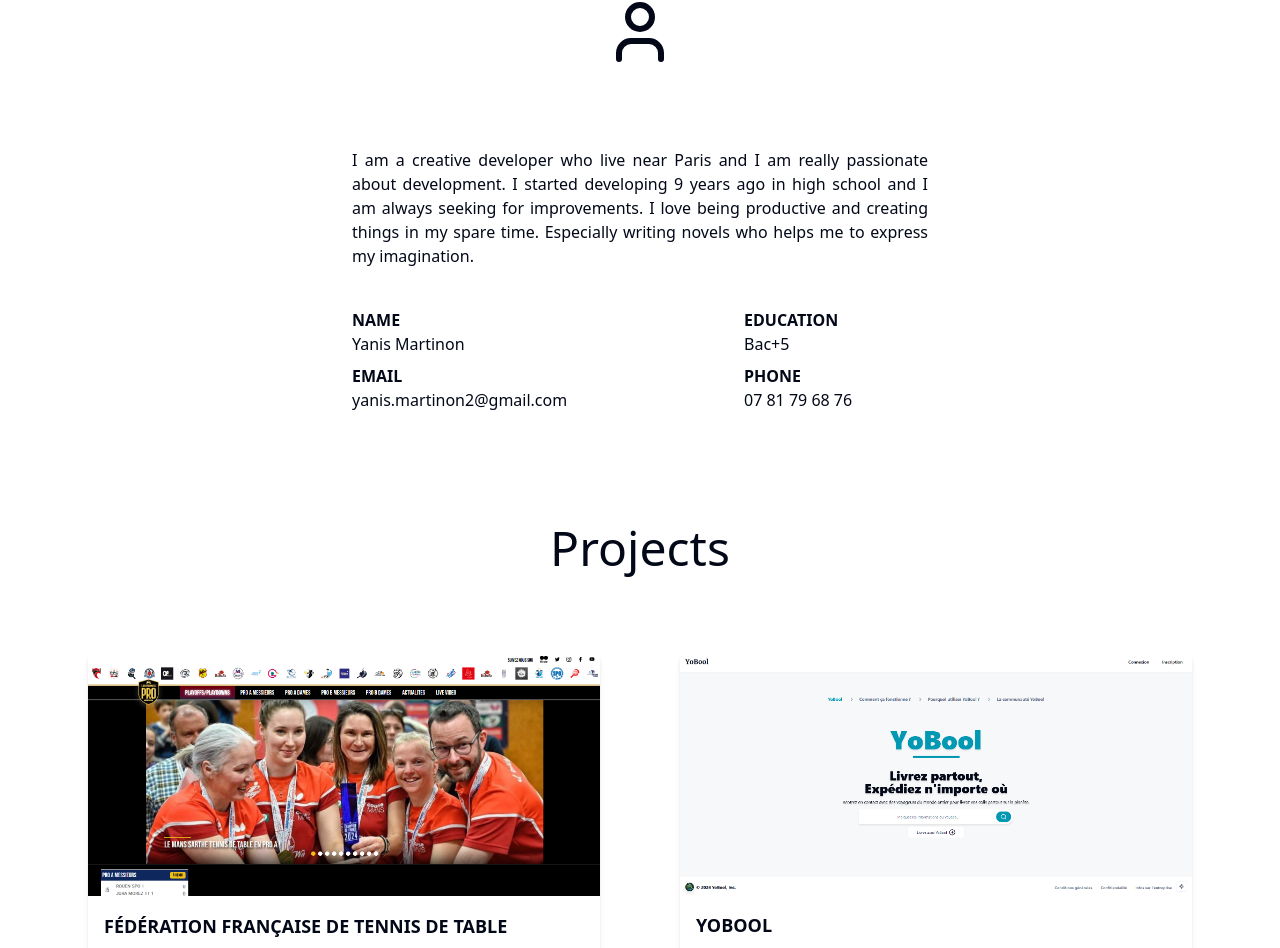
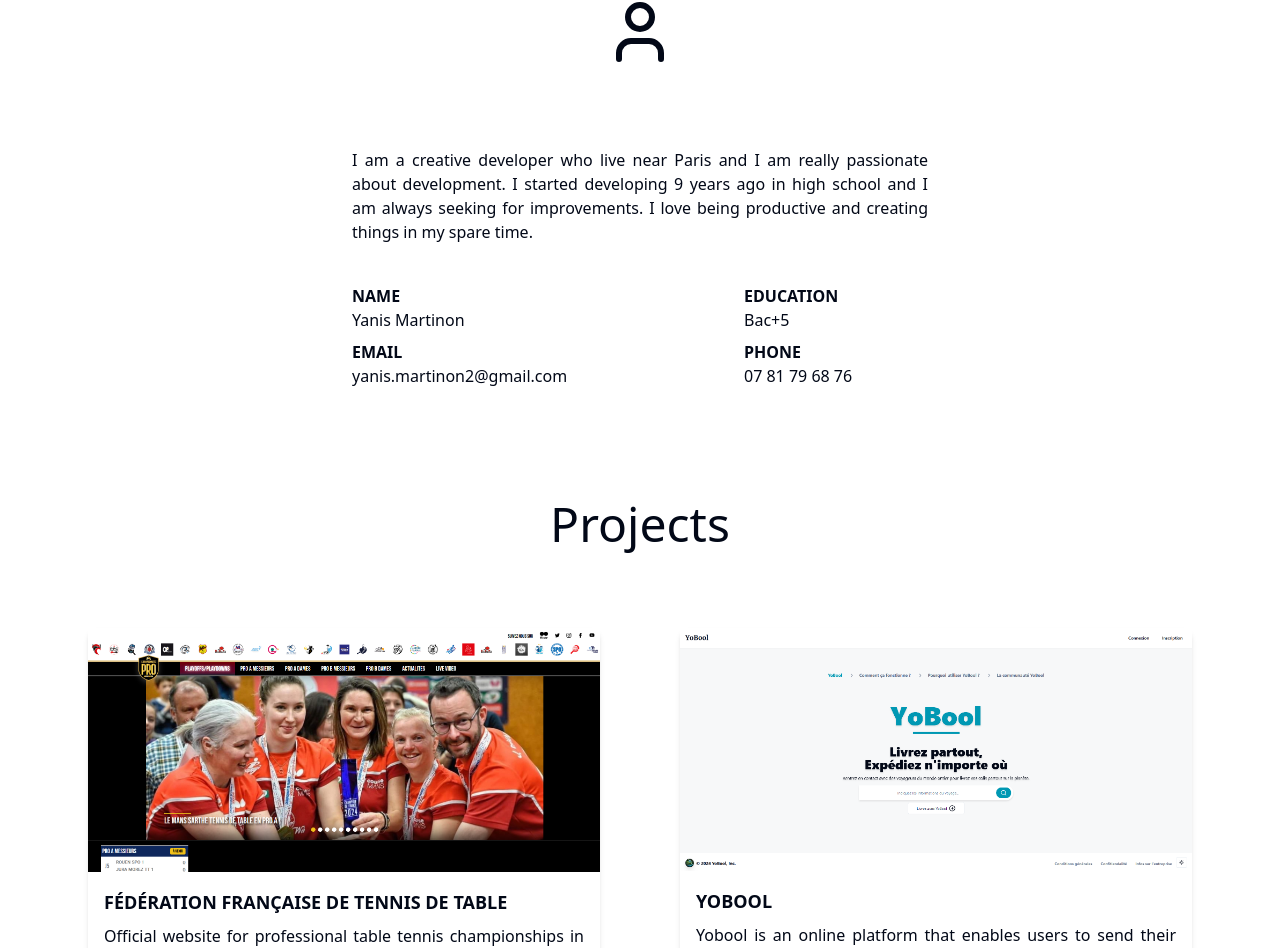
Before and after one commit to YanM16M/portfolio, a React (Vite) app: page / in a window 1280 px wide. Shown: the part 1044-1992 px from the top of the page. Built offline with nearby package versions, Linux system fonts and the light colour scheme.

Commit message:
correcting bio

```diff
--- a/src/pages/Home/_components/AboutMeSection.tsx
+++ b/src/pages/Home/_components/AboutMeSection.tsx
@@ -9,7 +9,7 @@
                 <p className="text-justify">
                     I am a creative developer who live near Paris and I am really passionate about
                     development. I started developing 9 years ago in high school and I am always seeking for improvements.
-                    I love being productive and creating things in my spare time. Especially writing novels who helps me to express my imagination.
+                    I love being productive and creating things in my spare time.
                 </p>
                 <div className="w-full grid grid-cols-2 gap-y-2 gap-x-52">
                     <div className="">
```
